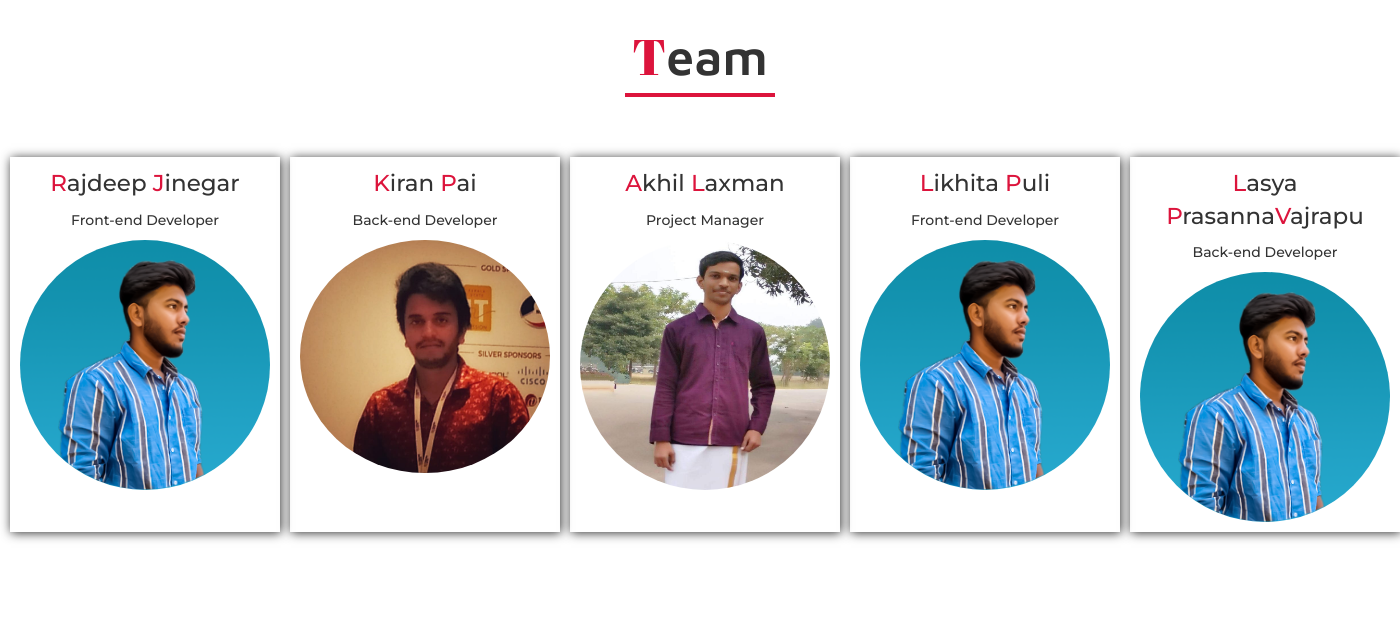
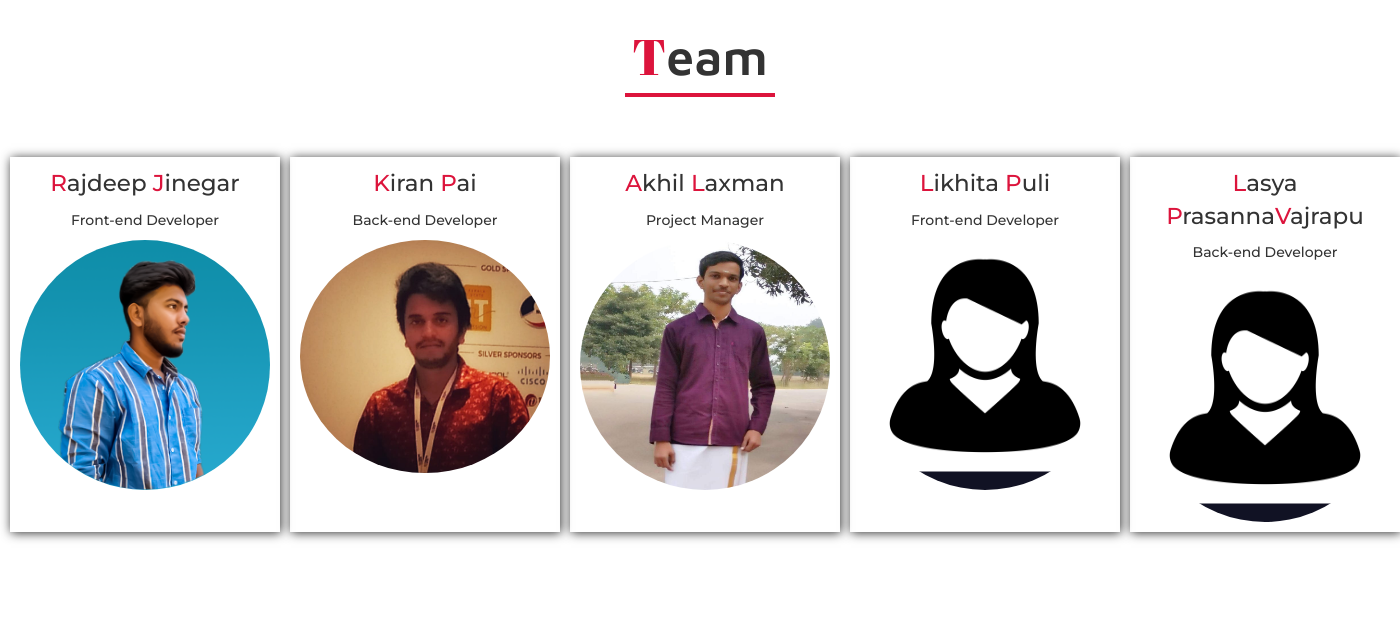
Before and after one commit to paik1/OnlineExaminationPortal, a PHP site: page /landing.php in a window 1400 px wide. Shown: the part 625-1267 px from the top of the page. Run offline with PHP 8.4, Linux system fonts and the light colour scheme; some libraries are stand-ins or nearby versions.

Commit message:
Added remaining photos of team members

```diff
--- a/landing.php
+++ b/landing.php
@@ -51,12 +51,12 @@
         <div>
             <p class="name" style="margin-bottom: 10px;"><span style="color: crimson;">L</span>ikhita <span style="color: crimson;">P</span>uli</p>
             <p class="post">Front-end Developer</p>
-            <img src="Untitled-1.png" alt="" srcset="" width="250px" style=" margin: 0 auto; display: block;border-radius: 50%;">
+            <img src="girl.jpg" alt="" srcset="" width="250px" height="250px" style=" margin: 0 auto; display: block;border-radius: 50%;">
         </div>
         <div>
             <p class="name" style="margin-bottom: 10px;"><span style="color: crimson;">L</span>asya <span style="color: crimson;">P</span>rasanna<span style="color: crimson;">V</span>ajrapu </p>
             <p class="post">Back-end Developer</p>
-            <img src="Untitled-1.png" alt="" srcset="" width="250px" style=" margin: 0 auto; display: block;border-radius: 50%;">
+            <img src="girl.jpg" alt="" srcset="" width="250px" height="250px" style=" margin: 0 auto; display: block;border-radius: 50%;">
         </div>
 
     </div>
```
